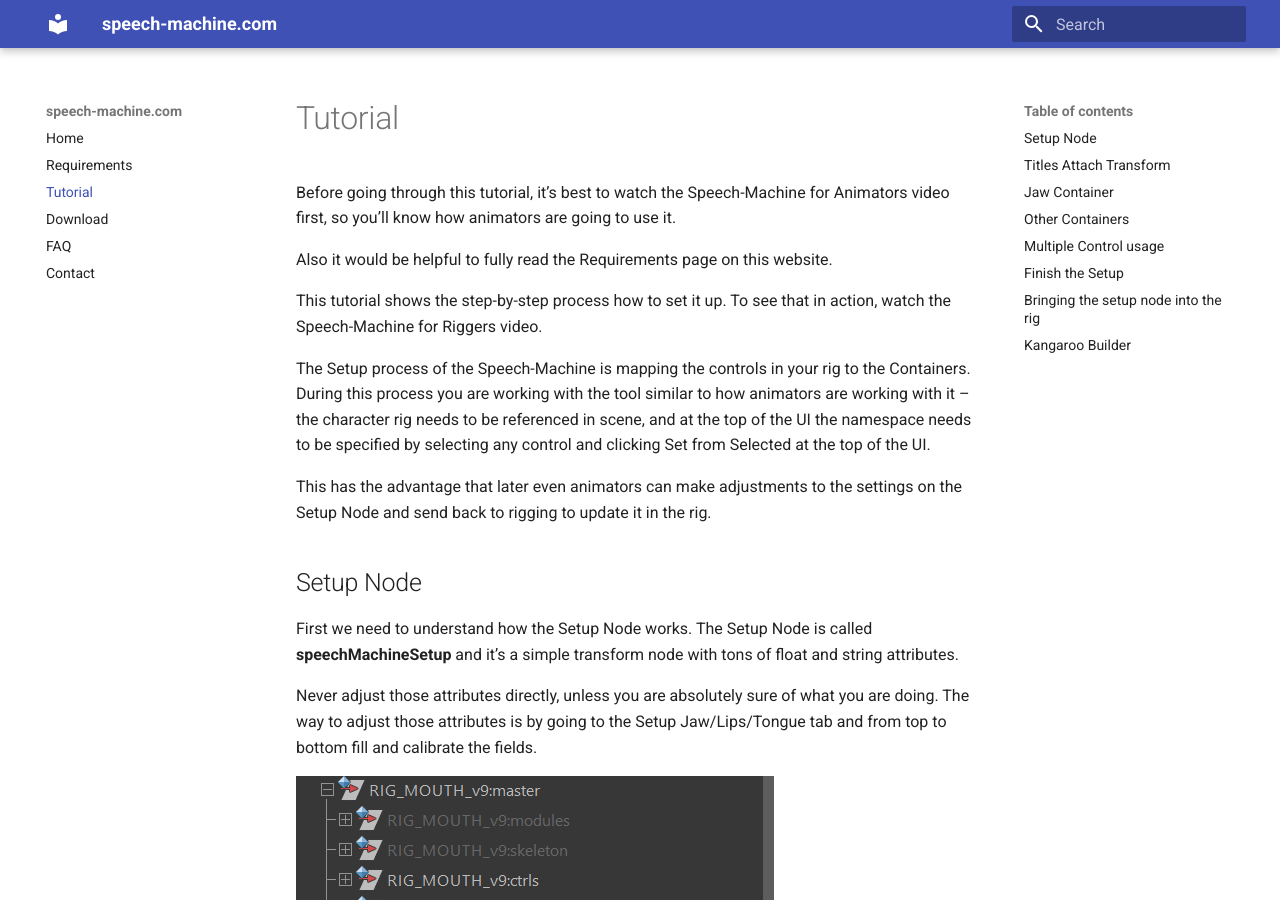
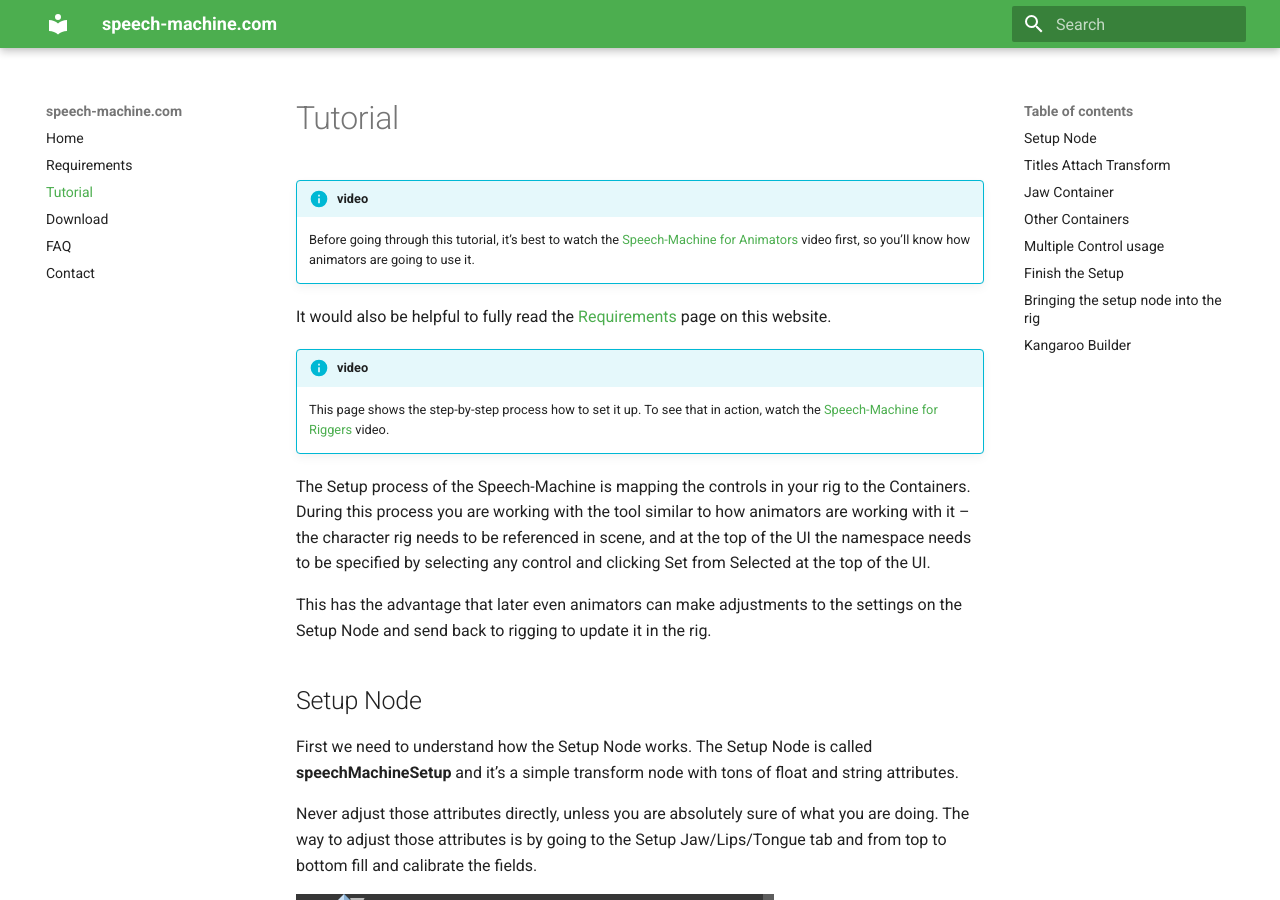
Before and after one commit to ThomasBittner1/SpeechMachineDocumentation, an MkDocs documentation site: the page built from docs/tutorial.md, in a window 1280 px wide and 900 px high. Built offline with MkDocs 1.6.1 and Material for MkDocs 9.7.7, drawn with Linux system fonts in a browser that asks for light colours.

Commit message:
added the youtube videos

```diff
--- a/docs/tutorial.md
+++ b/docs/tutorial.md
@@ -1,10 +1,14 @@
 
-Before going through this tutorial, it’s best to watch the Speech-Machine for Animators video first, so you’ll know how animators are going to use it.
+!!! info "video"
+    Before going through this tutorial, it’s best to watch the [Speech-Machine for Animators](https://www.youtube.com/watch?v=9SmJqNh1j0A){target="_blank"}
+    video first, so you’ll know how animators are going to use it.
 
 
-Also it would be helpful to fully read the Requirements page on this website.
+It would also be helpful to fully read the [Requirements](requirements.md) page on this website.
 
-This tutorial shows the step-by-step process how to set it up. To see that in action, watch the Speech-Machine for Riggers video.
+!!! info "video"
+    This page shows the step-by-step process how to set it up. To see that in action, watch the
+    [Speech-Machine for Riggers](https://www.youtube.com/watch?v=IoappUgHWbQ){target="_blank"} video.
 
 The Setup process of the Speech-Machine is mapping the controls in your rig to the Containers. During this process you are working with the tool similar to how animators are working with it – the character rig needs to be referenced in scene, and at the top of the UI the namespace needs to be specified by selecting any control and clicking Set from Selected at the top of the UI.
 
--- a/mkdocs.yml
+++ b/mkdocs.yml
@@ -2,8 +2,12 @@
 theme:
   name: material
   palette:
-    scheme: default
-    primary: sky
+    - scheme: default
+      primary: green
+      accent: light green
+    - scheme: slate
+      primary: teal
+      accent: lime
   font:
     text: Roboto
     code: Roboto Mono
```
Also changed, not shown: docs/index.md (+10 -0 lines).
